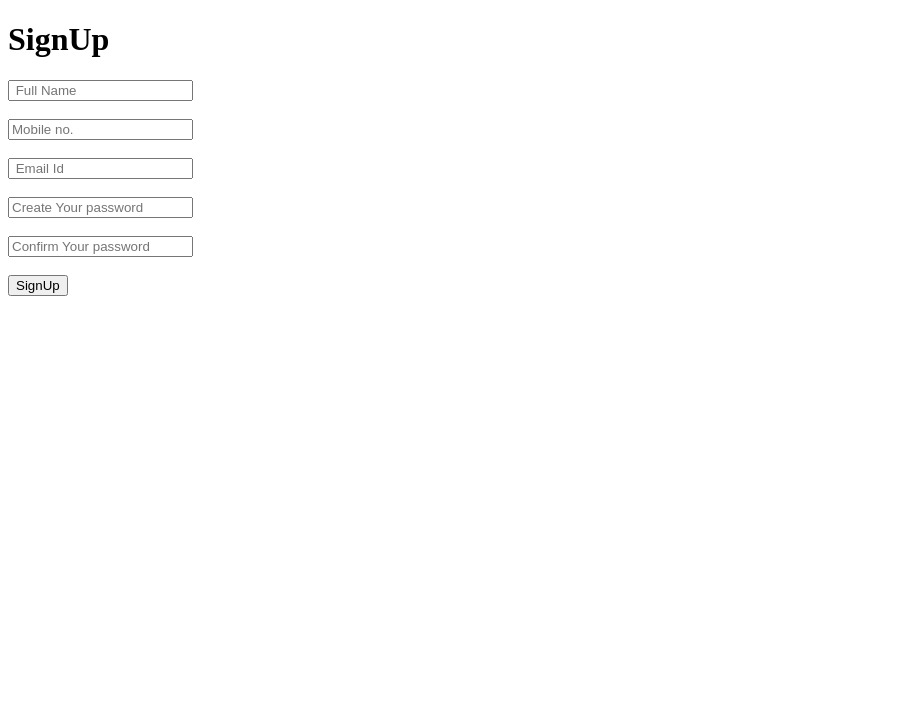
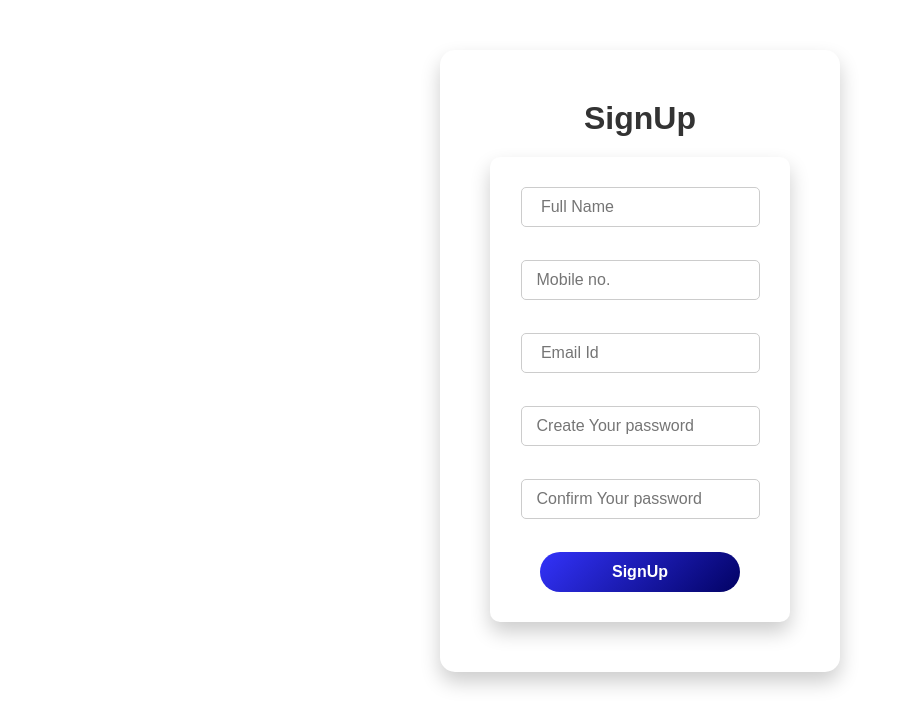
Before and after one commit to ShubhamG-hub/Signup, a plain HTML site: page index.html in a window 1280 px wide. Shown: the whole page, without its empty margins (0-902 px from the left). Drawn offline with Linux system fonts and the light colour scheme.

Commit message:
update html

```diff
--- a/index.html
+++ b/index.html
@@ -4,7 +4,7 @@
 <head>
     <meta charset="UTF-8">
     <meta name="viewport" content="width=device-width, initial-scale=1.0">
-    <link rel="stylesheet" href="signup.css">
+    <link rel="stylesheet" href="style.css">
     <title>Sign Up</title>
 </head>
 
```
